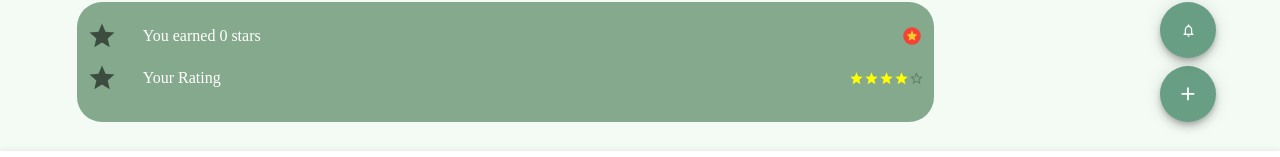
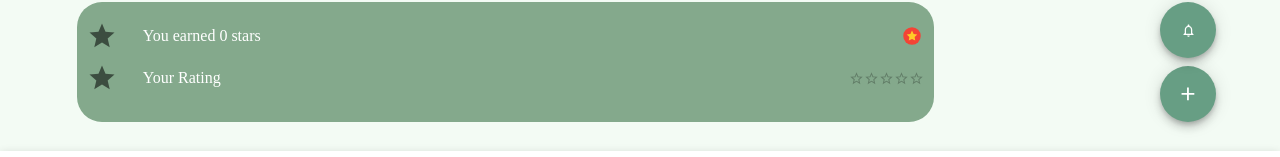
Before and after one commit to Yarinle4/TraveReal, a React (Vite) app: page /HomePage in a window 1280 px wide. Shown: the part 598-755 px from the top of the page. Built offline with nearby package versions, Linux system fonts and the light colour scheme; no server answers; the database is empty; a web font is replaced by a local one.

Commit message:
רייטניג

```diff
--- a/src/pages/HomePage.jsx
+++ b/src/pages/HomePage.jsx
@@ -70,7 +70,7 @@ const BigList = ({ stars }) => (
           fontFamily: "Montserrat",
         }}
       />
-      <Rating name="read-only" value={4} readOnly sx={RatingcustomStyle} />
+      <Rating name="read-only" value={0} readOnly sx={RatingcustomStyle} />
     </ListItem>
   </List>
 );
```
